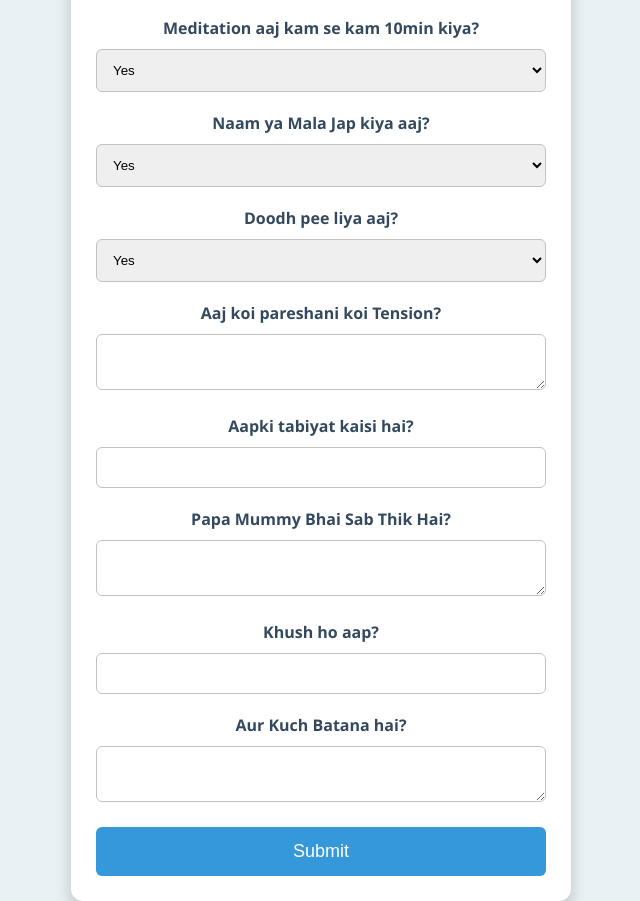
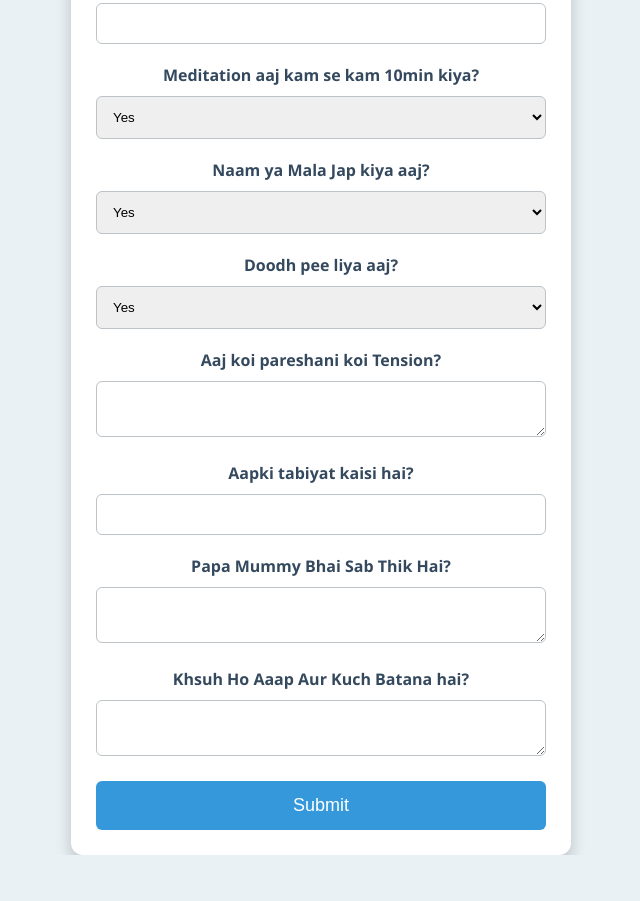
Before and after one commit to all4r/dailyform, a plain HTML site: page index.html in a window 1280 px wide. Shown: the whole page, without its empty margins (319-959 px from the left). After the commit the page ends 855 px from the top, so only its background shows below. Drawn offline with Linux system fonts and the light colour scheme; no server answers.

Commit message:
Update index.html

```diff
--- a/index.html
+++ b/index.html
@@ -286,10 +286,7 @@
     <label for="family">Papa Mummy Bhai Sab Thik Hai?</label>
     <textarea id="family" name="family" required></textarea>
 
-    <label for="khush">Khush ho aap?</label>
-    <input type="number" id="khush" name="khush" required>
-
-    <label for="extraInfo">Aur Kuch Batana hai?</label>
+    <label for="extraInfo">Khsuh Ho Aaap Aur Kuch Batana hai?</label>
     <textarea id="extraInfo" name="extraInfo"></textarea>
 
     <button type="submit">Submit</button>
```
